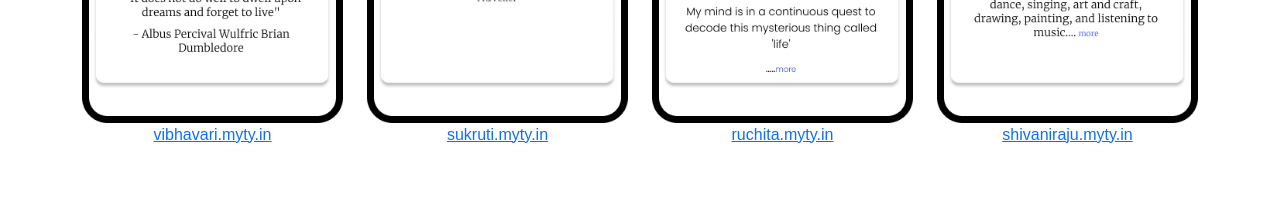
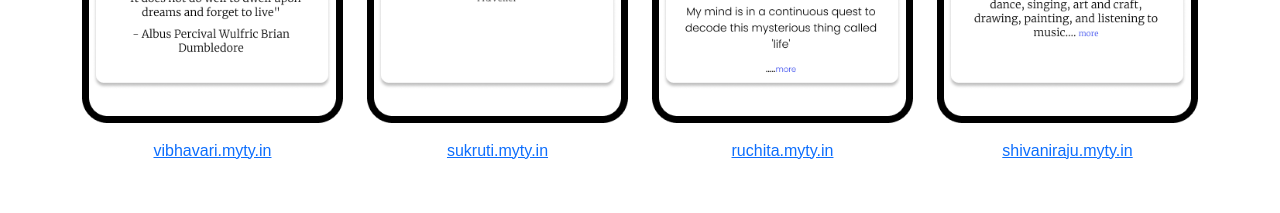
Before and after one commit to shivjeetDoions/mytyapp, a React (Create React App) app: page / in a window 1280 px wide. Shown: the part 1420-1633 px from the top of the page. Built offline with nearby package versions, Linux system fonts and the light colour scheme.

Commit message:
change profile spacing

```diff
--- a/src/components/Homepage/EmPower.js
+++ b/src/components/Homepage/EmPower.js
@@ -15,8 +15,8 @@ function EmPower() {
         <div class="row my-5 py-5">
           <div class="col-md-3 mb-5">
             <div class="text-center">
-              <img src={ImgOne} alt="Responsive image" className="img-fluid " />
-              <a href="http://vibhavari.myty.in/" className="d-block">
+              <img src={ImgOne} alt="Responsive image" className="img-fluid" />
+              <a href="http://vibhavari.myty.in/" className="d-block mt-3">
                 vibhavari.myty.in
               </a>
             </div>
@@ -24,7 +24,7 @@ function EmPower() {
           <div class="col-md-3 mb-5">
             <div class="text-center">
               <img src={ImgTwo} alt="Responsive image" className="img-fluid " />
-              <a href="http://sukruti.myty.in/" className="d-block">
+              <a href="http://sukruti.myty.in/" className="d-block  mt-3">
                 sukruti.myty.in
               </a>
             </div>
@@ -36,7 +36,7 @@ function EmPower() {
                 alt="Responsive image"
                 className="img-fluid "
               />
-              <a href="http://ruchita.myty.in/" className="d-block">
+              <a href="http://ruchita.myty.in/" className="d-block  mt-3">
                 ruchita.myty.in
               </a>
             </div>
@@ -48,7 +48,7 @@ function EmPower() {
                 alt="Responsive image"
                 className="img-fluid "
               />
-              <a href="http://shivaniraju.myty.in/" className="d-block">
+              <a href="http://shivaniraju.myty.in/" className="d-block  mt-3">
                 shivaniraju.myty.in
               </a>
             </div>
```
